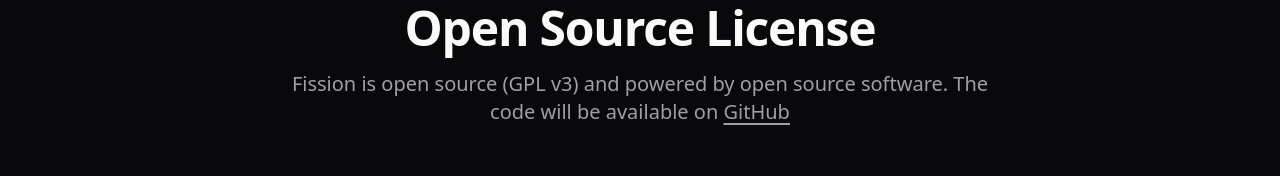
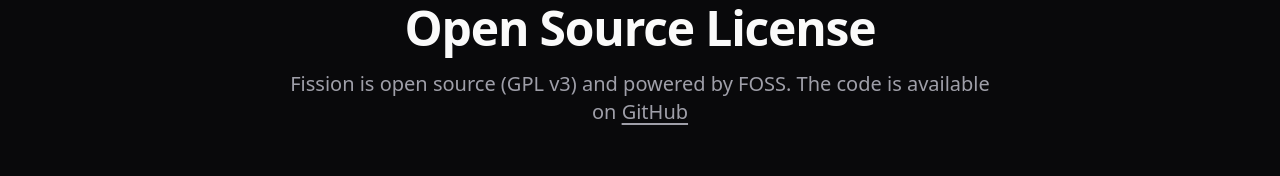
Before and after one commit to JohannesBorchard/Fission, a React (Vite) app: page / in a window 1280 px wide. Shown: the part 1404-1580 px from the top of the page. Built offline with nearby package versions, Linux system fonts and the light colour scheme; no server answers.

Commit message:
update license wording

```diff
--- a/src/pages/IndexPage.tsx
+++ b/src/pages/IndexPage.tsx
@@ -147,8 +147,7 @@
     <Section>
       <H2>Open Source License</H2>
       <P>
-        Fission is open source (GPL v3) and powered by open source software. The code will be
-        available on{" "}
+        Fission is open source (GPL v3) and powered by FOSS. The code is available on{" "}
         <A href="https://github.com/JohannesBorchard/fission" target="_blank">
           GitHub
         </A>
```
